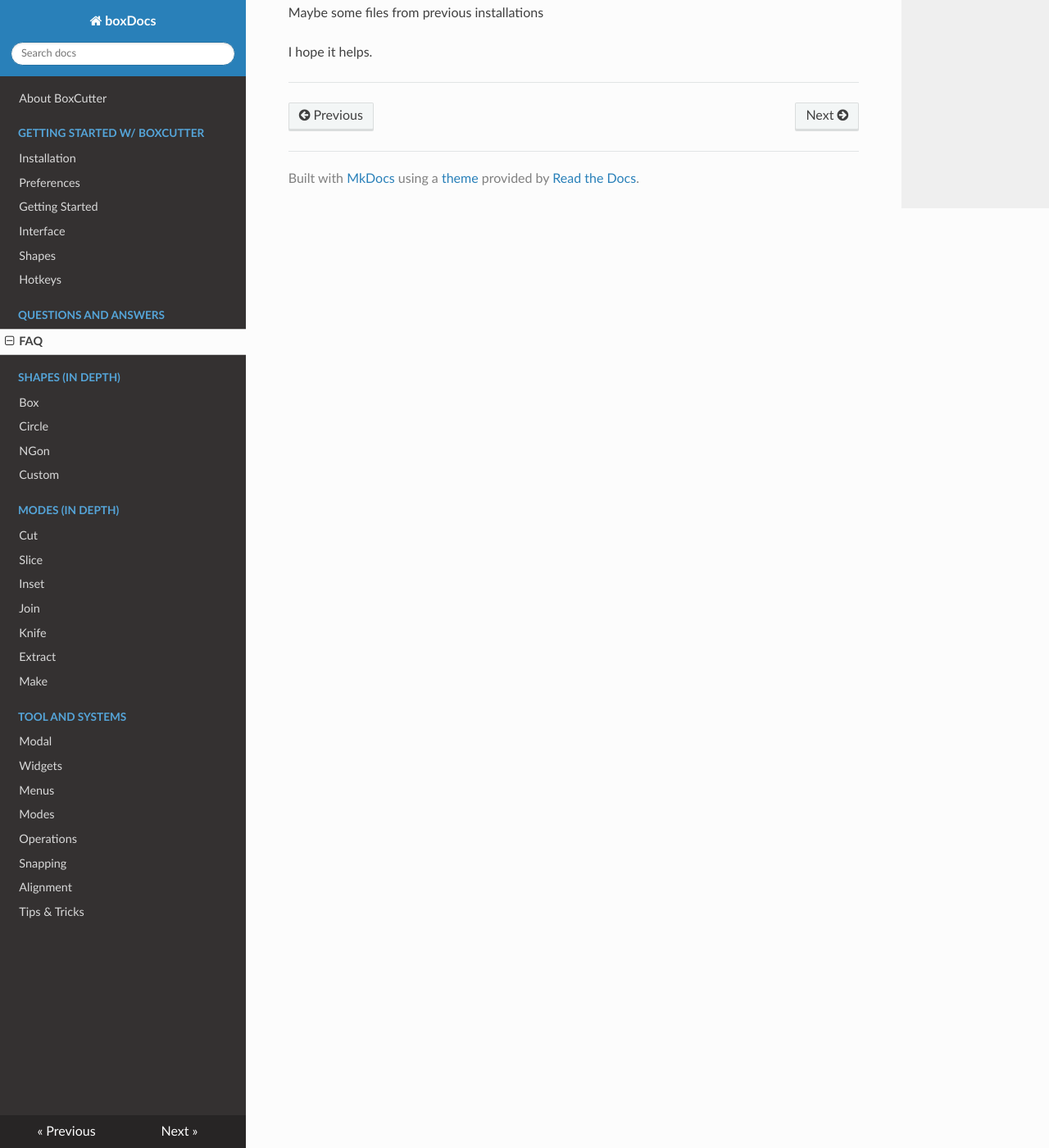
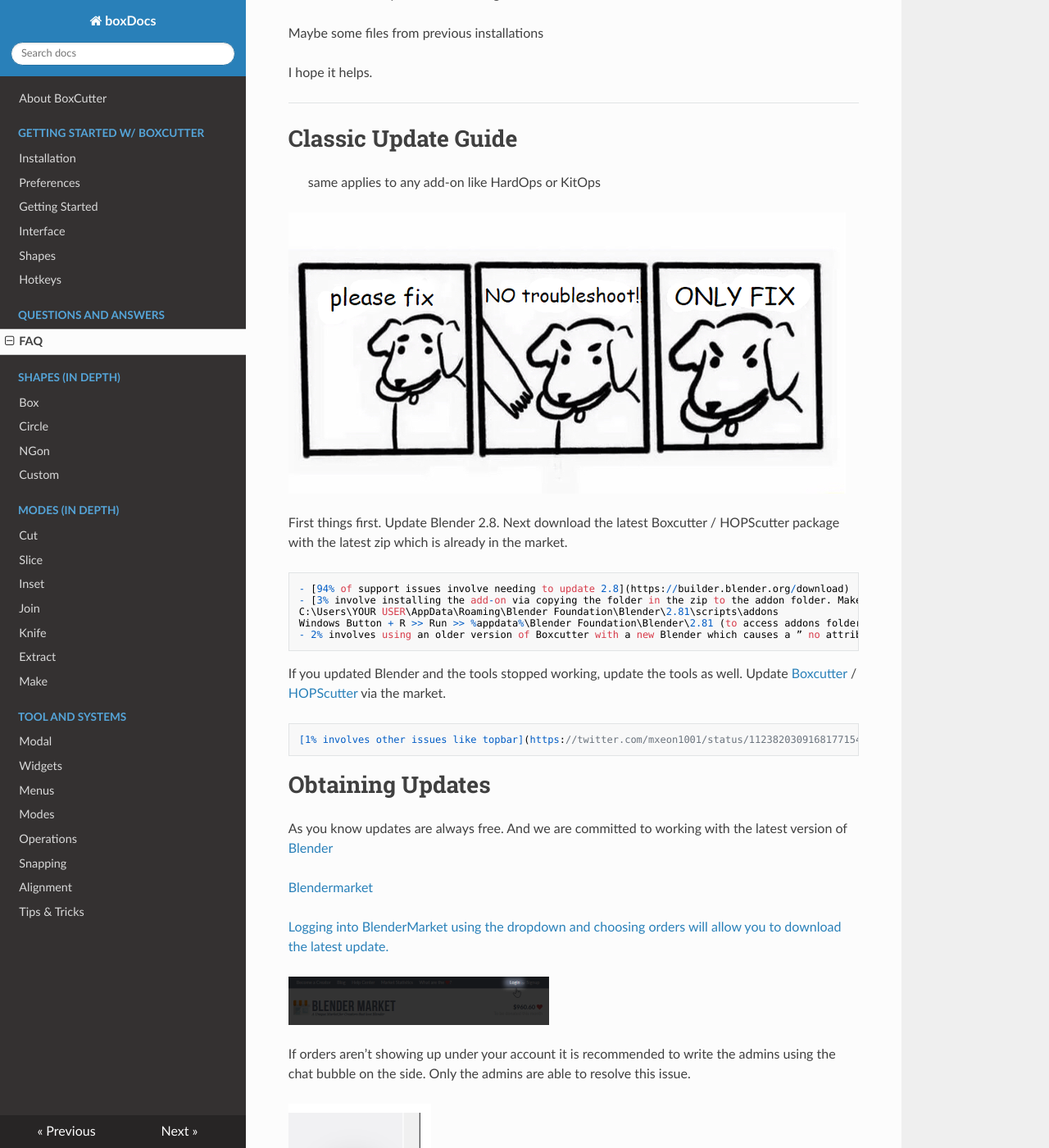
Before and after one commit to mx1001/boxcutter_manual, an MkDocs documentation site: the page built from docs/faq.md, in a window 1280 px wide and 1400 px high, scrolled down 17683 px. Shown: the whole window at 82% size. Built offline with MkDocs 1.6.1, drawn with Linux system fonts in a browser that asks for light colours; nearby versions of some CDN libraries; old or Windows-style settings are respelled for this version of MkDocs; some of the changed text lies outside the part shown.

Commit message:
update
light

```diff
--- a/docs/faq.md
+++ b/docs/faq.md
@@ -261,7 +261,11 @@ This video goes over the introduction of reverse bevel.
 
 ---
 
-# [heavyPoly](https://www.facebook.com/groups/heavypoly/) config no work
+
+
+---
+
+# [heavyPoly](https://www.facebook.com/groups/heavypoly/) config no work?
 
 Installation
 
@@ -288,3 +292,68 @@ Maybe some files from previous installations
 I hope it helps.
 
 ---
+
+# Classic Update Guide
+
+> same applies to any add-on like HardOps or KitOps
+
+![faq](img/faq/f29.png)
+
+First things first. Update Blender 2.8. Next download the latest Boxcutter / HOPScutter package with the latest zip which is already in the market.
+
+    - [94% of support issues involve needing to update 2.8](https://builder.blender.org/download)
+    - [3% involve installing the add-on via copying the folder in the zip to the addon folder. Make sure to delete the old folder before copying over](https://www.youtube.com/watch?v=oMZrQ6ZHKm0)
+    C:\Users\YOUR USER\AppData\Roaming\Blender Foundation\Blender\2.81\scripts\addons
+    Windows Button + R >> Run >> %appdata%\Blender Foundation\Blender\2.81 (to access addons folder)
+    - 2% involves using an older version of Boxcutter with a new Blender which causes a ” no attribute ‘tool mode’ ” error. Update Boxcutter / HOPScutter via the market.
+
+If you updated Blender and the tools stopped working, update the tools as well. Update [Boxcutter](https://gumroad.com/l/BoxCutter) / [HOPScutter](https://gumroad.com/l/hopscutter) via the market.
+
+    [1% involves other issues like topbar](https://twitter.com/mxeon1001/status/1123820309168177154)
+
+# Obtaining Updates
+
+As you know updates are always free. And we are committed to working with the latest version of [Blender](https://www.blender.org/)
+
+[Blendermarket](https://www.blendermarket.com/account/orders)
+
+[Logging into BlenderMarket using the dropdown and choosing orders will allow you to download the latest update.](https://www.blendermarket.com/account/orders)
+
+![faq](img/faq/f30.png)
+
+If orders aren’t showing up under your account it is recommended to write the admins using the chat bubble on the side. Only the admins are able to resolve this issue.
+
+![faq](img/faq/f32.png)
+
+[Gumroad](https://gumroad.com/l/BoxCutter)
+
+[Logging in via the button in the top right and accessing the sales page will allow you to view the product and download the latest update.](https://gumroad.com/library)
+
+![faq](img/faq/f31.png)
+
+
+# Installation
+
+<iframe width="560" height="315" src="https://www.youtube.com/embed/oMZrQ6ZHKm0" frameborder="0" allowfullscreen></iframe>
+
+Place the folder from the zip in the local add-on directory.
+
+![faq](img/faq/f34.gif)
+
+C:\Users\YOUR USER\AppData\Roaming\Blender Foundation\Blender\2.80\scripts\addons
+
+Also remove any previous boxcutter folder before replacing it with the new one.
+
+INSTALL FROM FILE CAN HAVE ISSUES IF THE FOLDER IS THERE ALREADY. PLACE THE ZIP IN THE SPECIFIED FOLDER TO ENSURE IT WORKS WITHOUT ISSUE. OR ENSURE THE FOLDER ISNT THERE AND USE INSTALL FROM FILE.
+
+The next level of support involves deleting the /config which makes Blender open as new. If you have issues with the previous steps or are moving over custom configurations this can cause issues if the properties have existed for multiple itterations of 2.8. From time to time removing the config allows for clean installation and quick startup.
+
+# Contact / Email
+
+For support issues you can email me at masterxeon1001@gmail.com
+
+However, I will also have you update Blender 2.8.
+
+Also the help icon in Boxcutter takes you to the discord which I recommend for all users looking for a community to connect to.
+
+![faq](img/faq/f33.png)
```
Also changed, not shown: docs/mode_purple.md (+10 -0 lines), docs/shape_box.md (+19 -0 lines), docs/img/faq/f29.png (added), docs/img/faq/f30.png (added), docs/img/faq/f31.png (added), docs/img/faq/f32.png (added), docs/img/faq/f33.png (added), docs/img/faq/f34.gif (added), docs/img/shape/s50.gif (added), 4 other files.
